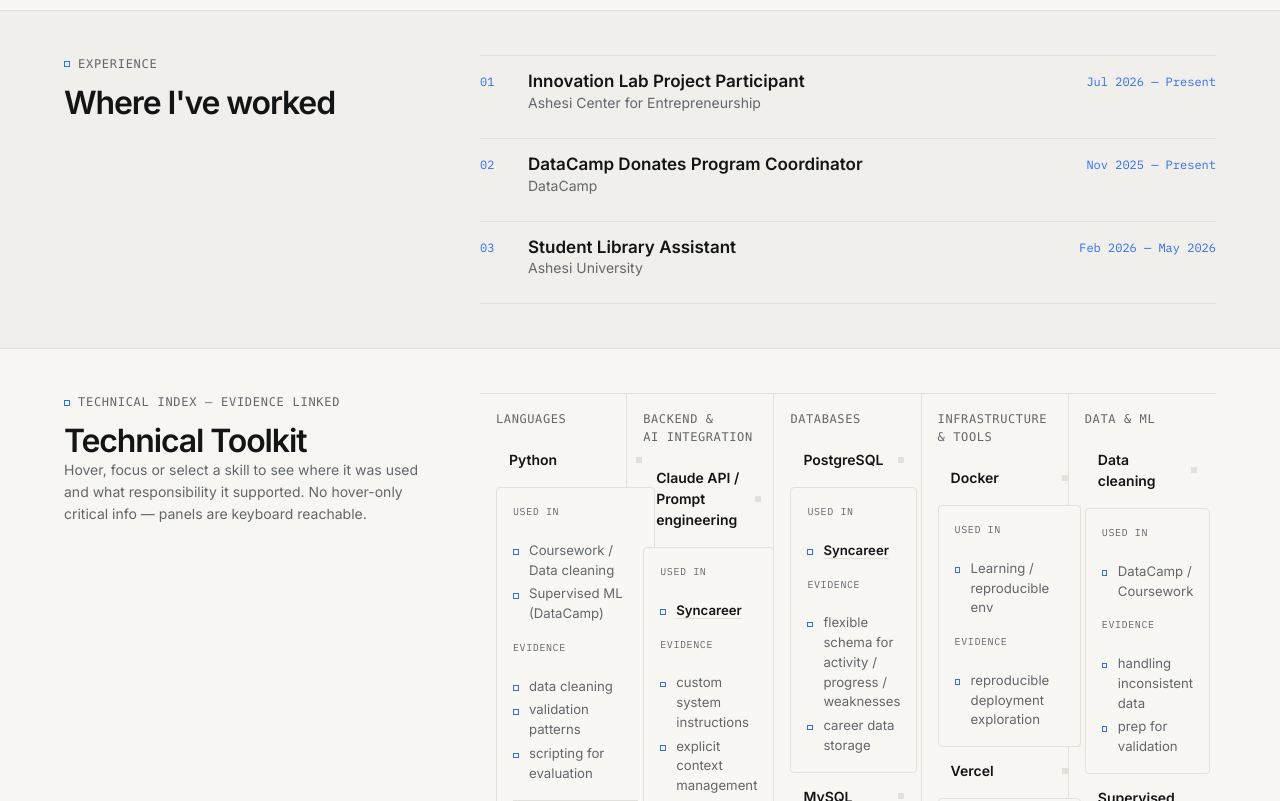
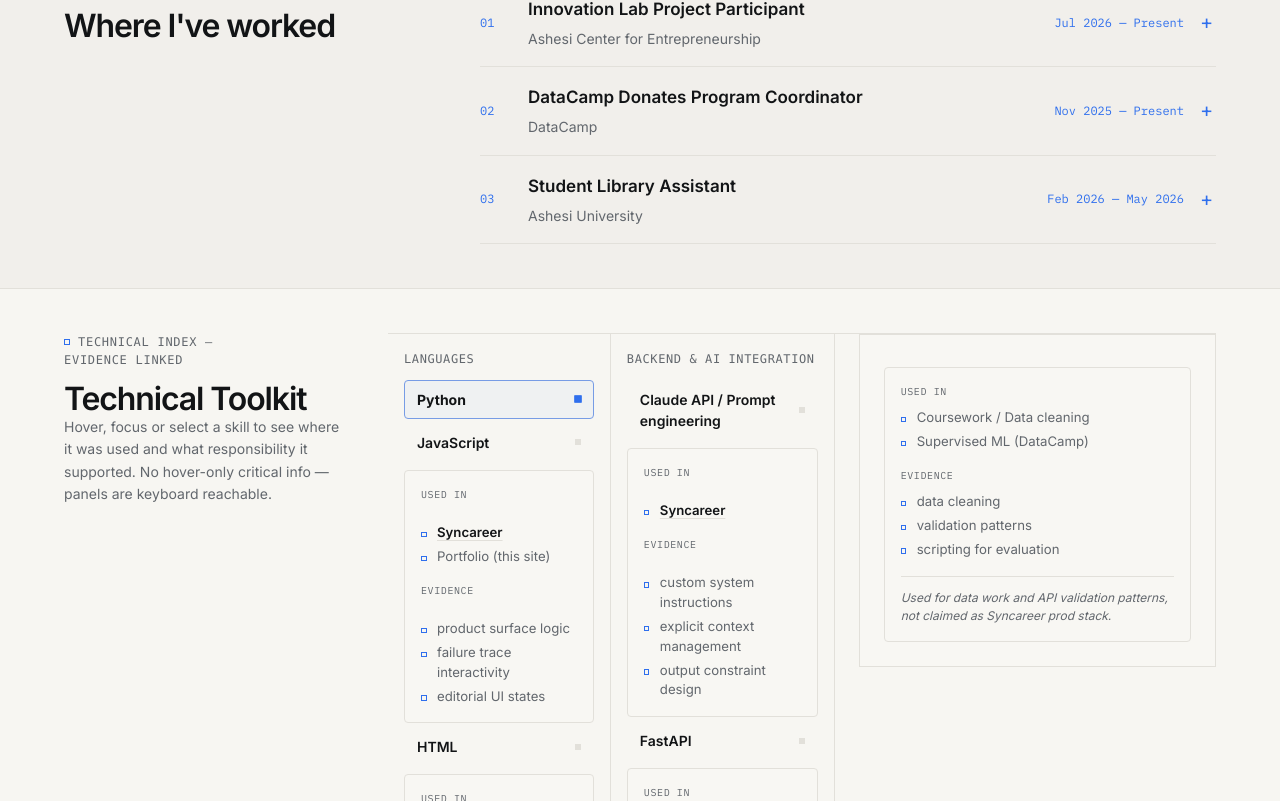
Before and after one commit to stevemensah333-rgb/my-portfolio, an Astro site: page / in a window 1280 px wide. Shown: the part 5199-6000 px from the top of the page. Built offline with nearby package versions, Linux system fonts and the light colour scheme; Astro itself is replaced by a stand-in of ours; a web font is replaced by a local one.

Commit message:
Refine portfolio information density and experience disclosure
Co-authored-by: arena-agent <297053741+arena-agent@users.noreply.github.com>

```diff
--- a/src/components/AboutSection.astro
+++ b/src/components/AboutSection.astro
@@ -39,7 +39,7 @@ import ReliabilityTrace from './ReliabilityTrace.astro';
 <style>
   .about {
     position: relative;
-    padding-block: var(--section-standard);
+    padding-block: clamp(3.25rem, 5.5vw, 5rem);
     border-top: var(--border-default);
     scroll-margin-top: 5rem;
   }
--- a/src/components/ExperienceSection.astro
+++ b/src/components/ExperienceSection.astro
@@ -1,19 +1,19 @@
 ---
 const experiences = [
   {
-    role: 'Innovation Lab Project Participant',
-    organisation: 'Ashesi Center for Entrepreneurship',
-    dates: 'Jul 2026 — Present',
+    role: 'Innovation Lab Project Participant', organisation: 'Ashesi Center for Entrepreneurship', dates: 'Jul 2026 — Present',
+    description: 'Working with a team on a six-week Innovation Lab engagement for Koranco Farms. We are examining how farm production data is captured and used, then developing a system to improve record-keeping, production visibility, and operational decision-making.',
+    meta: 'KORANCO FARMS · 6-WEEK ENGAGEMENT · FARM OPERATIONS',
   },
   {
-    role: 'DataCamp Donates Program Coordinator',
-    organisation: 'DataCamp',
-    dates: 'Nov 2025 — Present',
+    role: 'DataCamp Donates Program Coordinator', organisation: 'DataCamp', dates: 'Nov 2025 — Present',
+    description: "Coordinate access to DataCamp's data science and AI learning resources for a group of 35+ learners. My role includes managing license distribution and helping participants stay engaged with the program.",
+    meta: '35+ LEARNERS · DATA & AI EDUCATION',
   },
   {
-    role: 'Student Library Assistant',
-    organisation: 'Ashesi University',
-    dates: 'Feb 2026 — May 2026',
+    role: 'Student Library Assistant', organisation: 'Ashesi University', dates: 'Feb 2026 — May 2026',
+    description: 'Supported students with academic resources, research materials, printing, scanning, and database navigation. I also regularly helped people work through technical problems by translating unfamiliar processes into straightforward instructions.',
+    meta: '50+ STUDENTS SUPPORTED · 30+ TECHNICAL-ASSISTANCE INTERACTIONS',
   },
 ];
 ---
@@ -25,113 +25,74 @@ const experiences = [
       <h2 id="experience-title">Where I've worked</h2>
     </header>
 
-    <ol class="experience-list">
-      {experiences.map((entry, index) => (
-        <li>
-          <span class="entry-number" aria-hidden="true">{String(index + 1).padStart(2, '0')}</span>
-          <div class="entry-heading">
-            <h3>{entry.role}</h3>
-            <p>{entry.organisation}</p>
-          </div>
-          <p class="entry-dates">{entry.dates}</p>
-        </li>
-      ))}
+    <ol class="experience-list" data-experience-list>
+      {experiences.map((entry, index) => {
+        const panelId = `experience-panel-${index + 1}`;
+        return (
+          <li class="experience-entry">
+            <button class="experience-trigger" type="button" aria-expanded="false" aria-controls={panelId}>
+              <span class="entry-number" aria-hidden="true">{String(index + 1).padStart(2, '0')}</span>
+              <span class="entry-heading"><span class="entry-role">{entry.role}</span><span class="entry-organisation">{entry.organisation}</span></span>
+              <span class="entry-dates">{entry.dates}</span>
+              <span class="entry-indicator" aria-hidden="true">+</span>
+            </button>
+            <div class="experience-panel" id={panelId} hidden>
+              <p>{entry.description}</p>
+              <p class="entry-meta">{entry.meta}</p>
+            </div>
+          </li>
+        );
+      })}
     </ol>
   </div>
 </section>
 
+<script>
+  const experienceLists = document.querySelectorAll<HTMLElement>('[data-experience-list]');
+  experienceLists.forEach((list) => {
+    const triggers = [...list.querySelectorAll<HTMLButtonElement>('.experience-trigger')];
+    triggers.forEach((trigger) => {
+      const panelId = trigger.getAttribute('aria-controls');
+      const panel = panelId ? document.getElementById(panelId) : null;
+      if (!panel) return;
+      trigger.addEventListener('click', () => {
+        const expanded = trigger.getAttribute('aria-expanded') === 'true';
+        triggers.forEach((other) => {
+          const otherPanel = document.getElementById(other.getAttribute('aria-controls') || '');
+          other.setAttribute('aria-expanded', 'false');
+          otherPanel?.setAttribute('hidden', '');
+        });
+        if (!expanded) {
+          trigger.setAttribute('aria-expanded', 'true');
+          panel.removeAttribute('hidden');
+        }
+      });
+    });
+  });
+</script>
+
 <style>
-  .experience {
-    padding-block: var(--section-tight);
-    border-top: var(--border-default);
-    background: var(--color-surface);
-    scroll-margin-top: 5rem;
-  }
-
-  .experience-layout {
-    display: grid;
-    gap: var(--space-7);
-  }
-
-  .experience-header p,
-  .experience-header h2 {
-    margin: 0;
-  }
-
-  .experience-header h2 {
-    margin-top: var(--section-heading-gap);
-    font-size: var(--text-h2);
-    font-weight: 600;
-    letter-spacing: -0.035em;
-  }
-
-  .experience-list {
-    margin: 0;
-    padding: 0;
-    border-top: var(--border-default);
-    list-style: none;
-  }
-
-  .experience-list li {
-    display: grid;
-    grid-template-columns: 2rem minmax(0, 1fr);
-    gap: var(--space-2) var(--space-4);
-    padding-block: var(--space-4);
-    border-bottom: var(--border-default);
-    transition:
-      background-color var(--duration-fast) var(--ease-standard),
-      transform var(--duration-fast) var(--ease-standard);
-  }
-
-  .experience-list li:hover {
-    background: color-mix(in srgb, var(--color-surface) 70%, white);
-    transform: translateX(2px);
-  }
-
-  .entry-heading h3,
-  .entry-heading p,
-  .entry-dates {
-    margin: 0;
-  }
-
-  .entry-number {
-    grid-row: 1 / span 2;
-    color: var(--color-accent);
-    font-family: var(--font-mono);
-    font-size: var(--text-label);
-  }
-
-  .entry-heading h3 {
-    font-size: 1.0625rem;
-    font-weight: 600;
-  }
-
-  .entry-heading p,
-  .entry-dates {
-    color: var(--color-text-secondary);
-    font-size: var(--text-small);
-  }
-
-  .entry-dates {
-    color: var(--color-accent);
-    font-family: var(--font-mono);
-    font-size: var(--text-label);
-  }
-
-  @media (min-width: 48rem) {
-    .experience-layout {
-      grid-template-columns: minmax(13rem, 4fr) minmax(0, 8fr);
-      gap: var(--space-7);
-      align-items: start;
-    }
-
-    .experience-list li {
-      grid-template-columns: 2rem minmax(12rem, 1fr) auto;
-      column-gap: var(--space-4);
-    }
-
-    .entry-dates {
-      text-align: right;
-    }
-  }
+  .experience { padding-block: var(--section-tight); border-top: var(--border-default); background: var(--color-surface); scroll-margin-top: 5rem; }
+  .experience-layout { display: grid; gap: var(--space-7); }
+  .experience-header p, .experience-header h2 { margin: 0; }
+  .experience-header h2 { margin-top: var(--section-heading-gap); font-size: var(--text-h2); font-weight: 600; letter-spacing: -0.035em; }
+  .experience-list { margin: 0; padding: 0; border-top: var(--border-default); list-style: none; }
+  .experience-entry { border-bottom: var(--border-default); }
+  .experience-trigger { display: grid; width: 100%; grid-template-columns: 2rem minmax(0, 1fr) auto 1rem; gap: var(--space-2) var(--space-4); align-items: center; padding: var(--space-4) 0; border: 0; background: transparent; color: var(--color-text); font: inherit; text-align: left; cursor: pointer; transition: background-color var(--duration-fast) var(--ease-standard), transform var(--duration-fast) var(--ease-standard); }
+  .experience-trigger:hover { background: color-mix(in srgb, var(--color-surface) 70%, white); transform: translateX(2px); }
+  .experience-trigger:focus-visible { outline: 0.1875rem solid var(--color-accent); outline-offset: -2px; }
+  .entry-number { color: var(--color-accent); font-family: var(--font-mono); font-size: var(--text-label); }
+  .entry-heading { display: grid; gap: var(--space-1); min-width: 0; }
+  .entry-role { font-size: 1.0625rem; font-weight: 600; }
+  .entry-organisation, .entry-dates { color: var(--color-text-secondary); font-size: var(--text-small); }
+  .entry-dates { color: var(--color-accent); font-family: var(--font-mono); font-size: var(--text-label); white-space: nowrap; }
+  .entry-indicator { color: var(--color-accent); font-size: 1.25rem; font-weight: 400; transition: transform var(--duration-fast) var(--ease-standard); }
+  .experience-trigger[aria-expanded='true'] .entry-indicator { transform: rotate(45deg); }
+  .experience-panel { max-width: 42rem; margin: 0 0 var(--space-4) calc(2rem + var(--space-4)); padding-left: var(--space-4); border-left: 2px solid var(--color-accent); animation: experience-reveal var(--duration-normal) var(--ease-standard); }
+  .experience-panel p { margin: 0; color: var(--color-text-secondary); font-size: var(--text-small); line-height: 1.65; }
+  .experience-panel .entry-meta { margin-top: var(--space-3); color: var(--color-text-secondary); font-family: var(--font-mono); font-size: var(--text-label); letter-spacing: 0.04em; }
+  @keyframes experience-reveal { from { opacity: 0; transform: translateY(-3px); } to { opacity: 1; transform: translateY(0); } }
+  @media (min-width: 48rem) { .experience-layout { grid-template-columns: minmax(13rem, 4fr) minmax(0, 8fr); gap: var(--space-7); align-items: start; } }
+  @media (max-width: 36rem) { .experience-trigger { grid-template-columns: 1.5rem minmax(0, 1fr) 1rem; gap: var(--space-2) var(--space-3); } .entry-dates { grid-column: 2; white-space: normal; } .experience-panel { margin-left: calc(1.5rem + var(--space-3)); } }
+  @media (prefers-reduced-motion: reduce) { .experience-trigger, .entry-indicator, .experience-panel { transition: none; animation: none; } }
 </style>
--- a/src/components/ReliabilityTrace.astro
+++ b/src/components/ReliabilityTrace.astro
@@ -410,6 +410,22 @@ const { variant = 'hero' } = Astro.props;
     transform: translateY(0);
     background: var(--color-background);
     border-color: var(--color-border);
+  }
+
+  /* Completed stages remain legible as a sequence, while only the current stage expands. */
+  .trace-step[data-active='true'][data-current='false'] {
+    grid-template-columns: 1.5rem minmax(0, 1fr);
+    padding-block: var(--space-2);
+    background: transparent;
+    border-color: transparent;
+  }
+
+  .trace-step[data-active='true'][data-current='false'] .step-note,
+  .trace-step[data-active='true'][data-current='false'] .step-code,
+  .trace-step[data-active='true'][data-current='false'] .validation-row,
+  .trace-step[data-active='true'][data-current='false'] .fail-card,
+  .trace-step[data-active='true'][data-current='false'] .intervention-list {
+    display: none;
   }
 
   .trace-step[data-current='true'] {
--- a/src/components/TechnicalToolkitSection.astro
+++ b/src/components/TechnicalToolkitSection.astro
@@ -141,6 +141,7 @@ const toolkit: ToolkitGroup[] = [
     </header>
 
     <div class="toolkit-grid" data-toolkit>
+      <div class="toolkit-skills">
       {toolkit.map((group, gIndex) => (
         <section class="toolkit-group" aria-labelledby={`toolkit-group-${gIndex}`}>
           <h3 id={`toolkit-group-${gIndex}`}>{group.category}</h3>
@@ -186,6 +187,11 @@ const toolkit: ToolkitGroup[] = [
           </ul>
         </section>
       ))}
+      </div>
+      <div class="toolkit-detail" data-toolkit-detail aria-live="polite">
+        <span class="panel-label">Select a skill</span>
+        <p>Choose a skill to inspect its use and evidence.</p>
+      </div>
     </div>
   </div>
 </section>
@@ -196,6 +202,7 @@ const toolkit: ToolkitGroup[] = [
   if (toolkitRoot) {
     const triggers = [...toolkitRoot.querySelectorAll<HTMLButtonElement>('[data-toolkit-trigger]')];
     const panels = [...toolkitRoot.querySelectorAll<HTMLElement>('[data-toolkit-panel]')];
+    const detail = toolkitRoot.querySelector<HTMLElement>('[data-toolkit-detail]');
 
     const closeAll = (except?: string) => {
       triggers.forEach(t => {
@@ -228,6 +235,7 @@ const toolkit: ToolkitGroup[] = [
         trigger.dataset.active = 'true';
         panel.hidden = false;
         panel.dataset.active = 'true';
+        if (detail) detail.replaceChildren(panel);
       }
     };
 
@@ -275,6 +283,10 @@ const toolkit: ToolkitGroup[] = [
       });
     });
 
+    // Start with one honest, useful example rather than an empty inspector.
+    const firstPanel = panels[0];
+    if (firstPanel) open(firstPanel.id);
+
     // Close when clicking outside
     document.addEventListener('click', (e) => {
       const target = e.target as HTMLElement;
@@ -319,9 +331,20 @@ const toolkit: ToolkitGroup[] = [
   }
 
   .toolkit-grid {
+    display: grid;
+    gap: var(--space-5);
     border-top: var(--border-default);
     border-bottom: var(--border-default);
   }
+
+  .toolkit-detail {
+    min-height: 10rem;
+    padding: var(--space-5);
+    border: var(--border-default);
+    background: var(--color-surface-light);
+  }
+
+  .toolkit-detail > p { margin: var(--space-2) 0 0; color: var(--color-text-secondary); }
 
   .toolkit-group {
     display: grid;
@@ -510,18 +533,24 @@ const toolkit: ToolkitGroup[] = [
 
   @media (min-width: 48rem) {
     .toolkit-layout {
-      grid-template-columns: minmax(13rem, 4fr) minmax(0, 8fr);
+      grid-template-columns: minmax(13rem, 3fr) minmax(0, 9fr);
       align-items: start;
     }
 
     .toolkit-grid {
+      grid-template-columns: minmax(0, 1fr) minmax(15rem, 0.8fr);
+      align-items: start;
+    }
+
+    .toolkit-skills {
       display: grid;
       grid-template-columns: repeat(2, minmax(0, 1fr));
+      border-right: var(--border-default);
     }
 
     .toolkit-group {
       display: block;
-      min-height: 9.5rem;
+      min-height: 0;
       padding: var(--space-4);
       border-right: var(--border-default);
       border-bottom: var(--border-default);
@@ -543,21 +572,8 @@ const toolkit: ToolkitGroup[] = [
   }
 
   @media (min-width: 64rem) {
-    .toolkit-grid {
-      grid-template-columns: repeat(5, minmax(0, 1fr));
-    }
-
-    .toolkit-group,
-    .toolkit-group:nth-child(2n) {
-      min-height: 22rem;
-      border-right: var(--border-default);
-      border-bottom: 0;
-      align-self: stretch;
-    }
-
-    .toolkit-group:last-child {
-      grid-column: auto;
-      border-right: 0;
+    .toolkit-skills {
+      grid-template-columns: repeat(2, minmax(0, 1fr));
     }
   }
 
--- a/src/pages/index.astro
+++ b/src/pages/index.astro
@@ -71,7 +71,7 @@ const structuredData = {
 <style>
   .hero {
     position: relative;
-    min-height: min(44rem, calc(100svh - 4.5rem));
+    min-height: min(36rem, calc(100svh - 4.5rem));
     overflow: clip;
   }
 
--- a/src/styles/global.css
+++ b/src/styles/global.css
@@ -61,8 +61,8 @@
   /* Editorial rhythm: supporting, standard and flagship sections */
   --section-compact: clamp(3.5rem, 6vw, 5rem);
   --section-tight: clamp(2.75rem, 4.5vw, 3.75rem);
-  --section-standard: clamp(4rem, 7vw, 6rem);
-  --section-feature: clamp(5rem, 8vw, 7rem);
+  --section-standard: clamp(3.5rem, 5.5vw, 5rem);
+  --section-feature: clamp(4rem, 6.5vw, 5.75rem);
   --section-heading-gap: var(--space-3);
   --section-content-gap: clamp(var(--space-6), 3vw, var(--space-7));
   --card-padding: clamp(var(--space-5), 3vw, var(--space-7));
```
